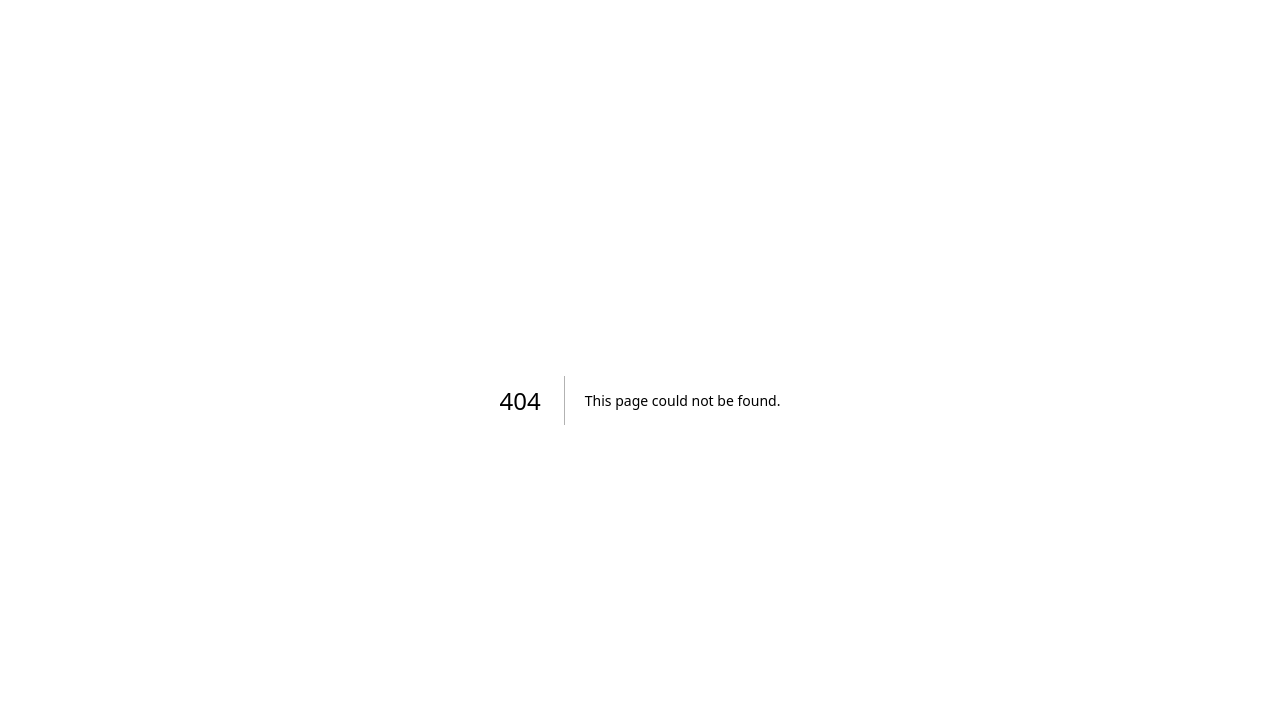
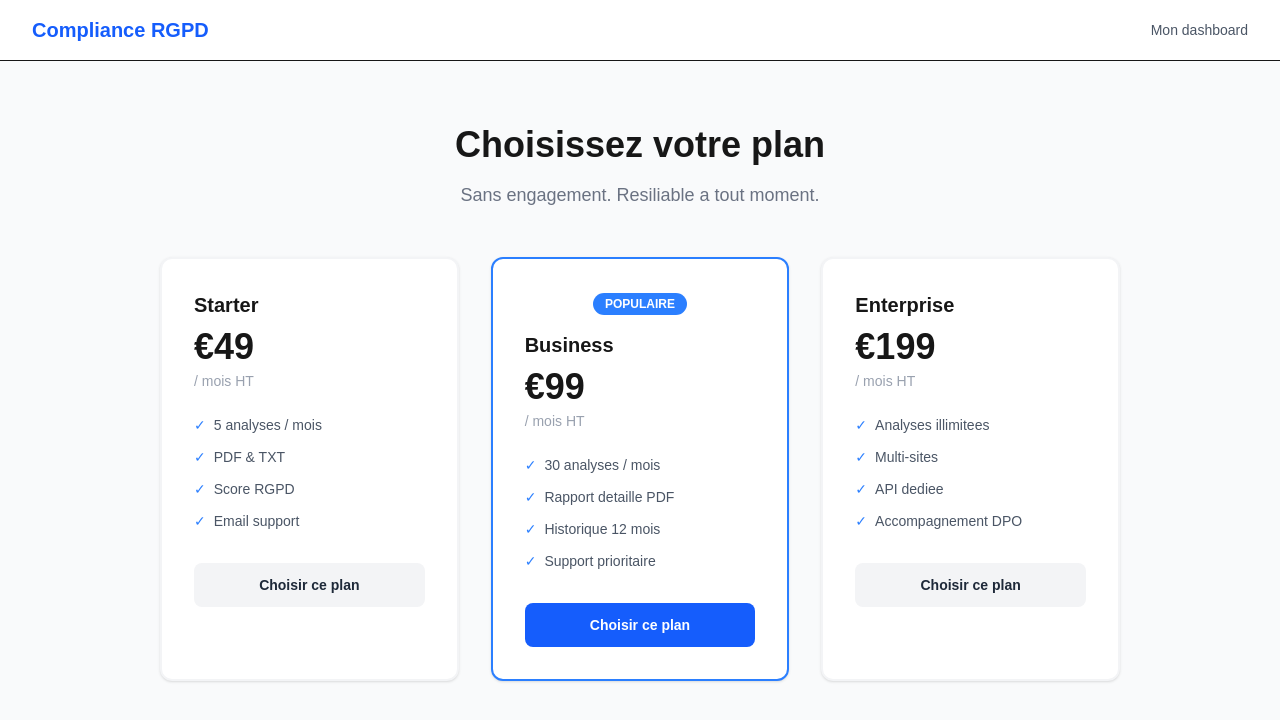
Before and after one commit to mousjolicoeur-rgb/compliance-rgpd, a Next.js app: page /abonnement in a window 1280 px wide. Before the commit this address had no page. Shown: the top 720 px of the page. Built offline with nearby package versions, Linux system fonts and the light colour scheme; no server answers.

Commit message:
feat: page abonnement Stripe

```diff
--- a/package.json
+++ b/package.json
@@ -10,12 +10,14 @@
   },
   "dependencies": {
     "@anthropic-ai/sdk": "^0.95.1",
+    "@stripe/stripe-js": "^9.4.0",
     "@supabase/ssr": "^0.10.3",
     "@supabase/supabase-js": "^2.105.4",
     "next": "16.2.6",
     "pdf-parse": "^2.4.5",
     "react": "19.2.4",
-    "react-dom": "19.2.4"
+    "react-dom": "19.2.4",
+    "stripe": "^22.1.1"
   },
   "devDependencies": {
     "@tailwindcss/postcss": "^4",
--- /dev/null
+++ b/src/app/abonnement/page.tsx
@@ -0,0 +1,107 @@
+"use client";
+import { useState } from "react";
+import { createClient } from "@/lib/supabase-browser";
+
+const plans = [
+  {
+    name: "Starter",
+    price: "49",
+    priceId: process.env.NEXT_PUBLIC_STRIPE_PRICE_STARTER!,
+    features: ["5 analyses / mois", "PDF & TXT", "Score RGPD", "Email support"],
+    highlight: false,
+  },
+  {
+    name: "Business",
+    price: "99",
+    priceId: process.env.NEXT_PUBLIC_STRIPE_PRICE_BUSINESS!,
+    features: ["30 analyses / mois", "Rapport detaille PDF", "Historique 12 mois", "Support prioritaire"],
+    highlight: true,
+  },
+  {
+    name: "Enterprise",
+    price: "199",
+    priceId: process.env.NEXT_PUBLIC_STRIPE_PRICE_ENTERPRISE!,
+    features: ["Analyses illimitees", "Multi-sites", "API dediee", "Accompagnement DPO"],
+    highlight: false,
+  },
+];
+
+export default function AbonnementPage() {
+  const [loading, setLoading] = useState<string | null>(null);
+  const supabase = createClient();
+
+  const handleSubscribe = async (priceId: string, planName: string) => {
+    setLoading(planName);
+    const { data: { user } } = await supabase.auth.getUser();
+
+    const res = await fetch("/api/checkout", {
+      method: "POST",
+      headers: { "Content-Type": "application/json" },
+      body: JSON.stringify({
+        priceId,
+        email: user?.email || "",
+      }),
+    });
+
+    const data = await res.json();
+    if (data.url) {
+      window.location.href = data.url;
+    } else {
+      alert("Erreur lors de la redirection vers le paiement.");
+      setLoading(null);
+    }
+  };
+
+  return (
+    <div className="min-h-screen bg-gray-50">
+      <nav className="bg-white border-b px-8 py-4 flex justify-between items-center">
+        <a href="/" className="text-xl font-bold text-blue-600">Compliance RGPD</a>
+        <a href="/dashboard" className="text-sm text-gray-600">Mon dashboard</a>
+      </nav>
+
+      <div className="max-w-5xl mx-auto px-8 py-16">
+        <div className="text-center mb-12">
+          <h1 className="text-4xl font-bold mb-4">Choisissez votre plan</h1>
+          <p className="text-gray-500 text-lg">Sans engagement. Resiliable a tout moment.</p>
+        </div>
+
+        <div className="grid grid-cols-1 md:grid-cols-3 gap-8">
+          {plans.map((plan) => (
+            <div key={plan.name} className={`bg-white rounded-xl p-8 shadow-sm border-2 ${
+              plan.highlight ? "border-blue-500" : "border-gray-100"
+            }`}>
+              {plan.highlight && (
+                <div className="text-center mb-4">
+                  <span className="bg-blue-500 text-white text-xs font-bold px-3 py-1 rounded-full uppercase">
+                    Populaire
+                  </span>
+                </div>
+              )}
+              <h2 className="text-xl font-bold mb-2">{plan.name}</h2>
+              <div className="text-4xl font-bold mb-1">€{plan.price}</div>
+              <p className="text-gray-400 text-sm mb-6">/ mois HT</p>
+              <ul className="space-y-3 mb-8">
+                {plan.features.map((f, i) => (
+                  <li key={i} className="text-sm text-gray-600 flex items-center gap-2">
+                    <span className="text-blue-500">✓</span> {f}
+                  </li>
+                ))}
+              </ul>
+              <button
+                onClick={() => handleSubscribe(plan.priceId, plan.name)}
+                disabled={loading === plan.name}
+                className={`w-full py-3 rounded-lg font-semibold text-sm transition ${
+                  plan.highlight
+                    ? "bg-blue-600 text-white hover:bg-blue-700"
+                    : "bg-gray-100 text-gray-800 hover:bg-gray-200"
+                }`}
+              >
+                {loading === plan.name ? "Redirection..." : "Choisir ce plan"}
+              </button>
+            </div>
+          ))}
+        </div>
+      </div>
+    </div>
+  );
+}
--- /dev/null
+++ b/src/app/api/checkout/route.ts
@@ -0,0 +1,25 @@
+import Stripe from "stripe";
+
+const stripe = new Stripe(process.env.STRIPE_SECRET_KEY!);
+
+export async function POST(req: Request) {
+  try {
+    const { priceId, email } = await req.json();
+
+    const session = await stripe.checkout.sessions.create({
+      mode: "subscription",
+      payment_method_types: ["card"],
+      customer_email: email,
+      line_items: [{ price: priceId, quantity: 1 }],
+      success_url: `${process.env.NEXT_PUBLIC_APP_URL}/dashboard?success=true`,
+      cancel_url: `${process.env.NEXT_PUBLIC_APP_URL}/abonnement?cancelled=true`,
+    });
+
+    return Response.json({ url: session.url });
+  } catch (error) {
+    return Response.json(
+      { error: "Erreur création session", details: String(error) },
+      { status: 500 }
+    );
+  }
+}
```
Also changed, not shown: 1 other file (tests, documents, lock files or other folders).
